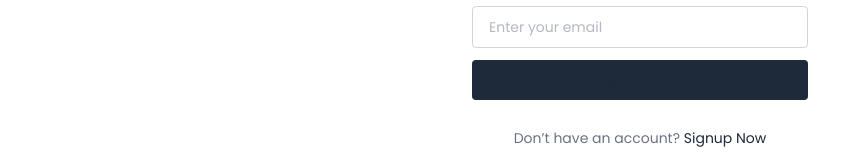
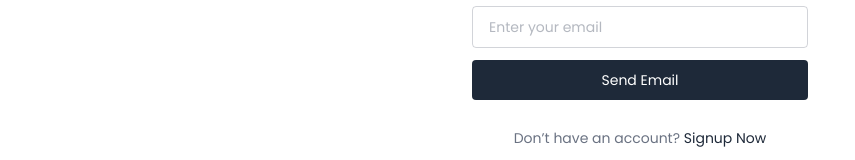
Before and after one commit to wanangwazimbadancing-sudo/vibes-official-community, a React (Vite) app in the folder client/: page /resetpassword in a window 1280 px wide. Shown: the part 363-523 px from the top of the page, without its empty margins (0-855 px from the left). Built offline with nearby package versions, Linux system fonts and the light colour scheme; a web font is replaced by a local one.

Commit message:
color fixes on button

```diff
--- a/client/src/Components/AuthComponents/PasswordReset.jsx
+++ b/client/src/Components/AuthComponents/PasswordReset.jsx
@@ -9,7 +9,7 @@ const PasswordReset = () => {
             <h2 className="text-2xl font-semibold mb-6 text-center text-gray-800">Password Reset</h2>
             <label htmlFor="email">Email</label>
             <input id="email" className="w-full border mt-1 border-gray-500/30 focus:border-indigo-500 outline-none rounded py-2.5 px-4" type="email" placeholder="Enter your email" />
-            <button type="button" className="w-full my-3 bg-gray-800 active:scale-95 transition py-2.5 rounded text-white"><Link to="/verify" className="text-gray-800">Send Email</Link></button>
+            <button type="button" className="w-full my-3 bg-gray-800 active:scale-95 transition py-2.5 rounded text-white"><Link to="/verify">Send Email</Link></button>
             <p className="text-center mt-4">Don’t have an account? <Link to="/join" className="text-gray-800">Signup Now</Link></p>
         </div>
 
```
